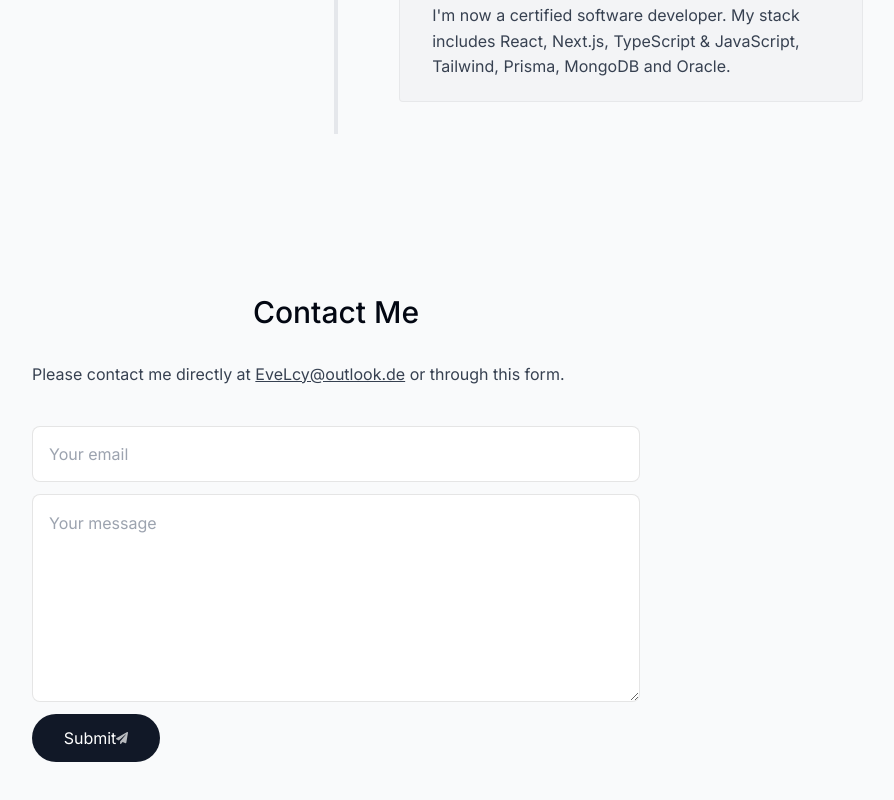
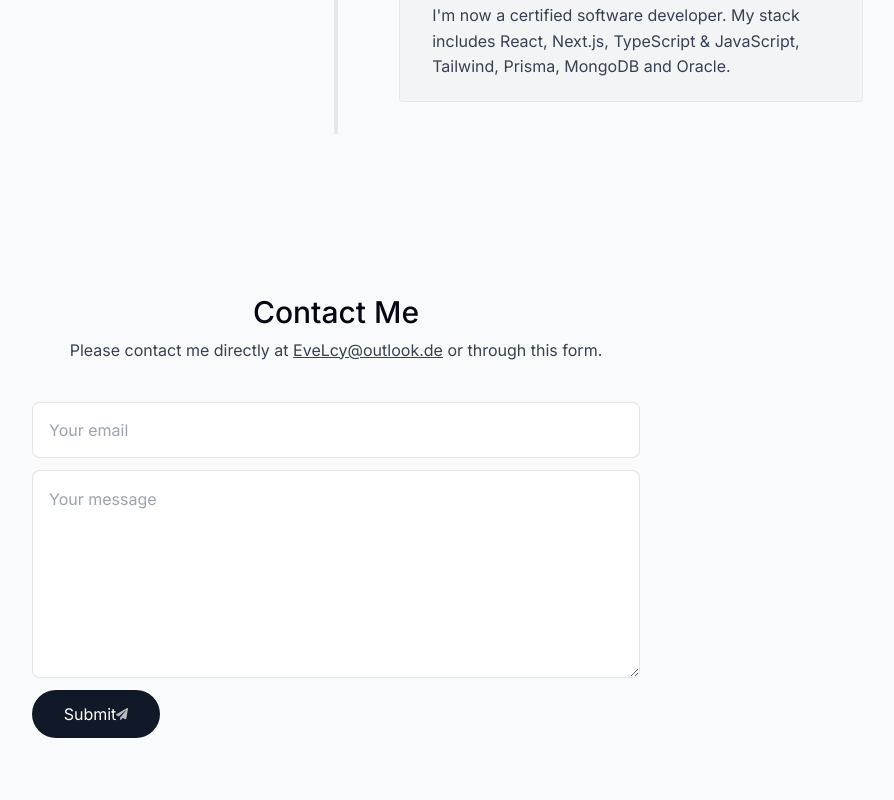
Before and after one commit to DrawingNea/portfolio, a Next.js app: page / in a window 1280 px wide. Shown: the part 2990-3790 px from the top of the page, without its empty margins (304-1198 px from the left). Built offline with nearby package versions, Linux system fonts and the light colour scheme.

Commit message:
Add animation to contact

```diff
--- a/components/Contact.tsx
+++ b/components/Contact.tsx
@@ -1,12 +1,29 @@
+"use client";
+
 import React from "react";
 import SectionHeading from "./Section-Heading";
 import { FaPaperPlane } from "react-icons/fa";
+import { motion } from "framer-motion";
 
 const Contact = () => {
+
   return (
-    <section id="contact" className="mb-20 sm:mb-28 w-[min(100%,38rem)]">
+    <motion.section
+      id="contact"
+      className="mb-20 sm:mb-28 w-[min(100%,38rem)] text-center"
+      initial={{ opacity: 0 }}
+      whileInView={{
+        opacity: 1,
+      }}
+      transition={{
+        duration: 1,
+      }}
+      viewport={{
+        once: true,
+      }}
+    >
       <SectionHeading>Contact me</SectionHeading>
-      <p className="text-gray-700">
+      <p className="text-gray-700 -mt-6">
         Please contact me directly at{" "}
         <a className="underline" href="mailto:EveLcy@outlook.de">
           EveLcy@outlook.de
@@ -14,7 +31,11 @@ const Contact = () => {
         or through this form.
       </p>
       <form className="mt-10 flex flex-col" action="">
-        <input type="email" className="h-14 px-4 rounded-lg borderBlack" placeholder="Your email" />
+        <input
+          type="email"
+          className="h-14 px-4 rounded-lg borderBlack"
+          placeholder="Your email"
+        />
         <textarea
           className="h-52 my-3 rounded-lg borderBlack p-4"
           placeholder="Your message"
@@ -29,7 +50,7 @@ const Contact = () => {
           <FaPaperPlane className="text-xs opacity-70 transition-all group-hover:translate-x-1 group-hover:-translate-y-1" />
         </button>
       </form>
-    </section>
+    </motion.section>
   );
 };
 
```
